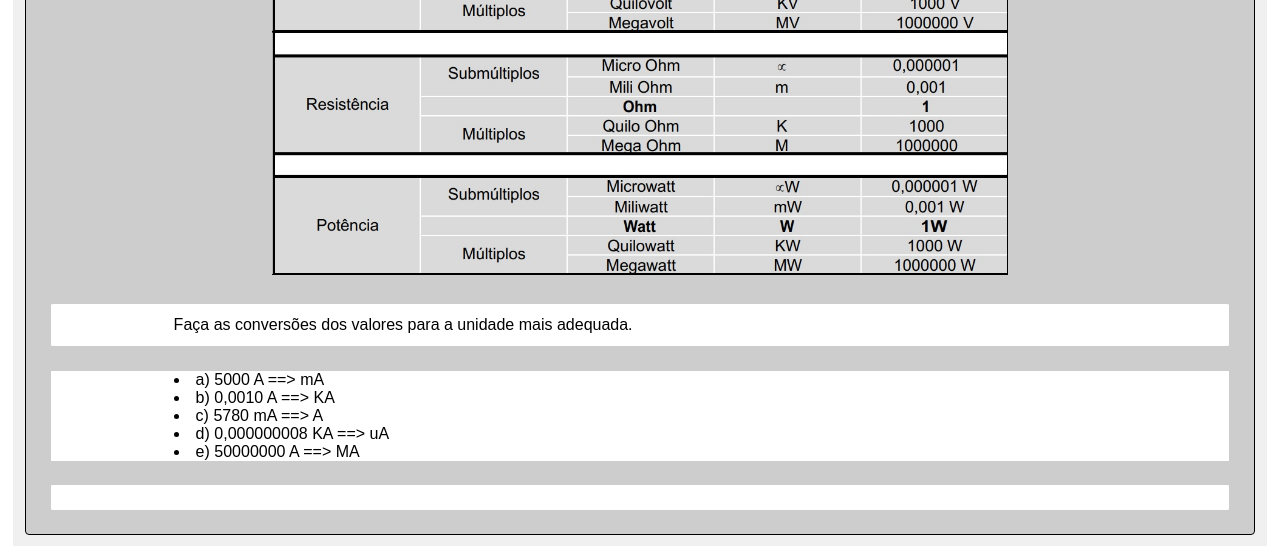
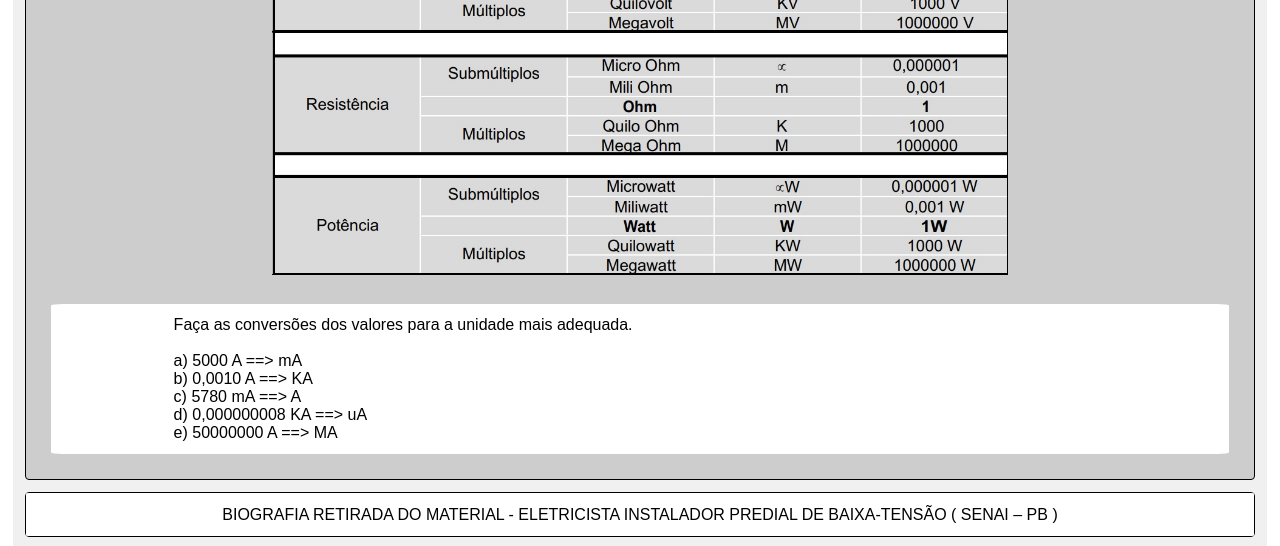
Before and after one commit to RafaelVidda01/desafios-java-para-iniciantes, a plain HTML site: page index.html in a window 1280 px wide. Shown: the part 2434-2980 px from the top of the page. Drawn offline with Linux system fonts and the light colour scheme.

Commit message:
att-final

```diff
--- a/css/style.css
+++ b/css/style.css
@@ -98,6 +98,7 @@ p{
 
 
 }
+/*
 li{
     background-color: white;
     text-align: justify;
@@ -106,6 +107,7 @@ li{
 
 
 }
+*/
 #footer-p{
     margin: 0%;
     font-family: 'Arial Narrow Bold', sans-serif,Arial, Helvetica, sans-serif,'Times New Roman', Times, serif,'Franklin Gothic Medium', 'Arial Narrow', Arial, sans-serif;
--- a/index.html
+++ b/index.html
@@ -60,12 +60,12 @@
             <picture>
                 <img src="Múltiplos e submúltiplos das unidades de medidas eletricas.jpg" alt="Múltiplos e submúltiplos das unidades de medidas elétricas" title="Tabela 2 - Múltiplos e submúltiplos das unidades de medidas elétricas">
             </picture>
-             <p>Faça as conversões dos valores para a unidade mais adequada.
-                    <li>a) 5000 A ==> mA</li>
-                    <li>b) 0,0010 A ==> KA</li>
-                    <li>c) 5780 mA ==> A</li>
-                    <li>d) 0,000000008 KA ==> uA</li>
-                    <li>e) 50000000 A ==> MA</li>
+             <p>Faça as conversões dos valores para a unidade mais adequada. <br>
+                    <br>a) 5000 A ==> mA
+                    <br>b) 0,0010 A ==> KA
+                    <br>c) 5780 mA ==> A
+                    <br>d) 0,000000008 KA ==> uA
+                    <br>e) 50000000 A ==> MA
                 </p>
         </article>
 
```
